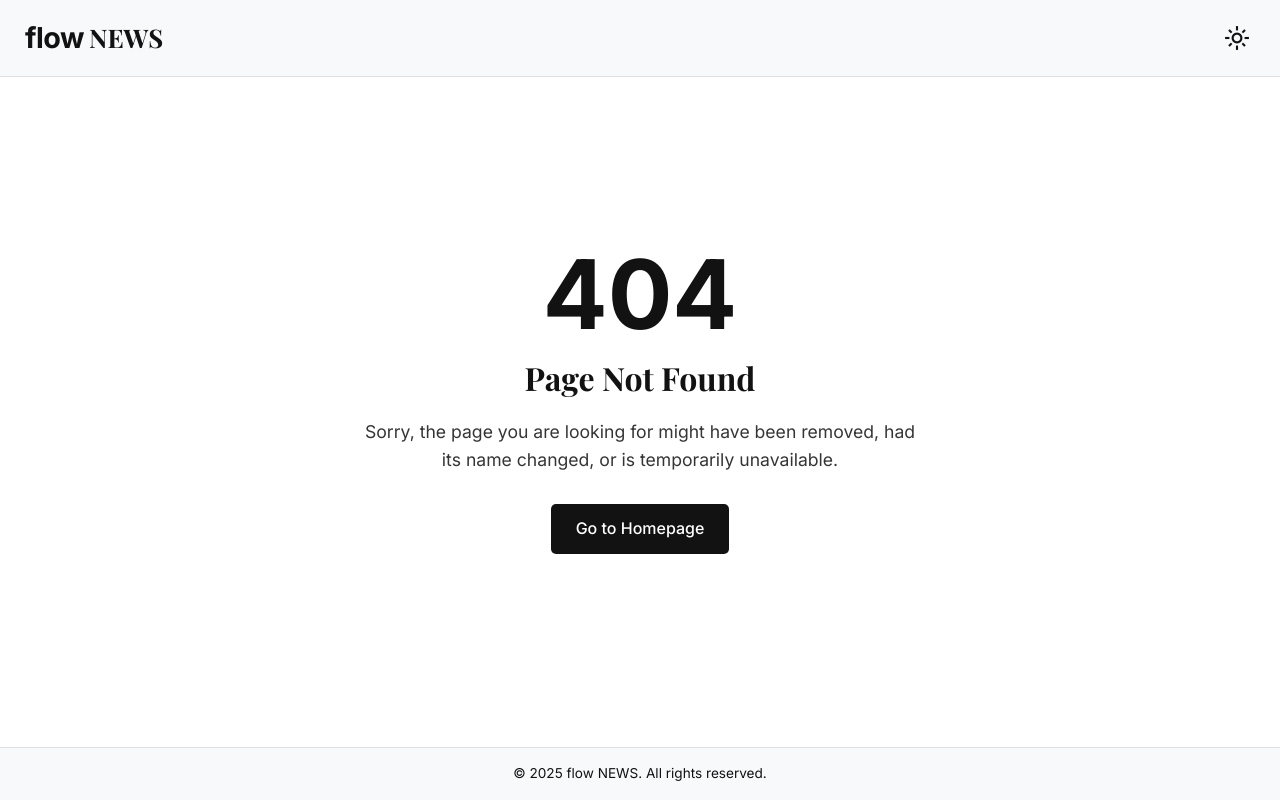
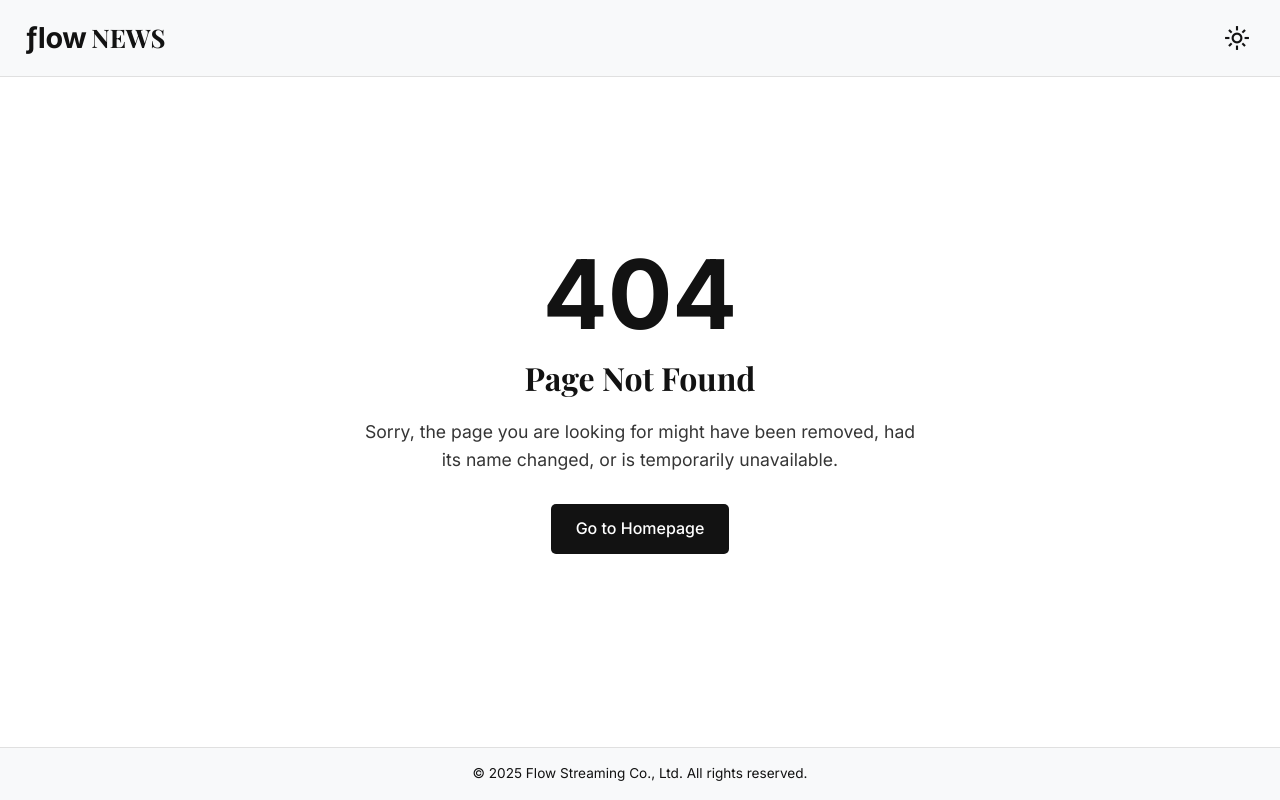
Before and after one commit to Flow-Streaming-Co-Ltd/flownews, a plain HTML site: page 404.html in a window 1280 px wide. Drawn offline with nearby package versions, Linux system fonts and the light colour scheme; a web font is replaced by a local one.

Commit message:
Update 404.html
Signed-off-by: Arbie Peligro <arbiemapalopeligro@gmail.com>

```diff
--- a/404.html
+++ b/404.html
@@ -3,7 +3,7 @@
 <head>
     <meta charset="UTF-8">
     <meta name="viewport" content="width=device-width, initial-scale=1.0">
-    <title>Page Not Found - flow NEWS</title>
+    <title>Page Not Found - Flow NEWS</title>
     <link rel="preconnect" href="https://fonts.googleapis.com">
     <link rel="preconnect" href="https://fonts.gstatic.com" crossorigin>
     <link href="https://fonts.googleapis.com/css2?family=Cal+Sans&display=swap" rel="stylesheet">
@@ -171,7 +171,7 @@
 
     <div class="header-minimal">
         <a href="index.html" class="logo-minimal" style="text-decoration: none;">
-            <span class="logo-flow">flow</span><span class="logo-news">NEWS</span>
+            <span class="logo-flow">ƒIow</span><span class="logo-news">NEWS</span>
         </a>
         <button id="theme-toggle" class="theme-toggle-button" aria-label="Toggle dark mode">
             <span class="material-symbols-outlined">light_mode</span>
@@ -189,7 +189,7 @@
     </div>
 
     <footer>
-        <p>&copy; <span id="current-year"></span> flow NEWS. All rights reserved.</p>
+        <p>&copy; <span id="current-year"></span> Flow Streaming Co., Ltd. All rights reserved.</p>
     </footer>
 
     <script>
```
